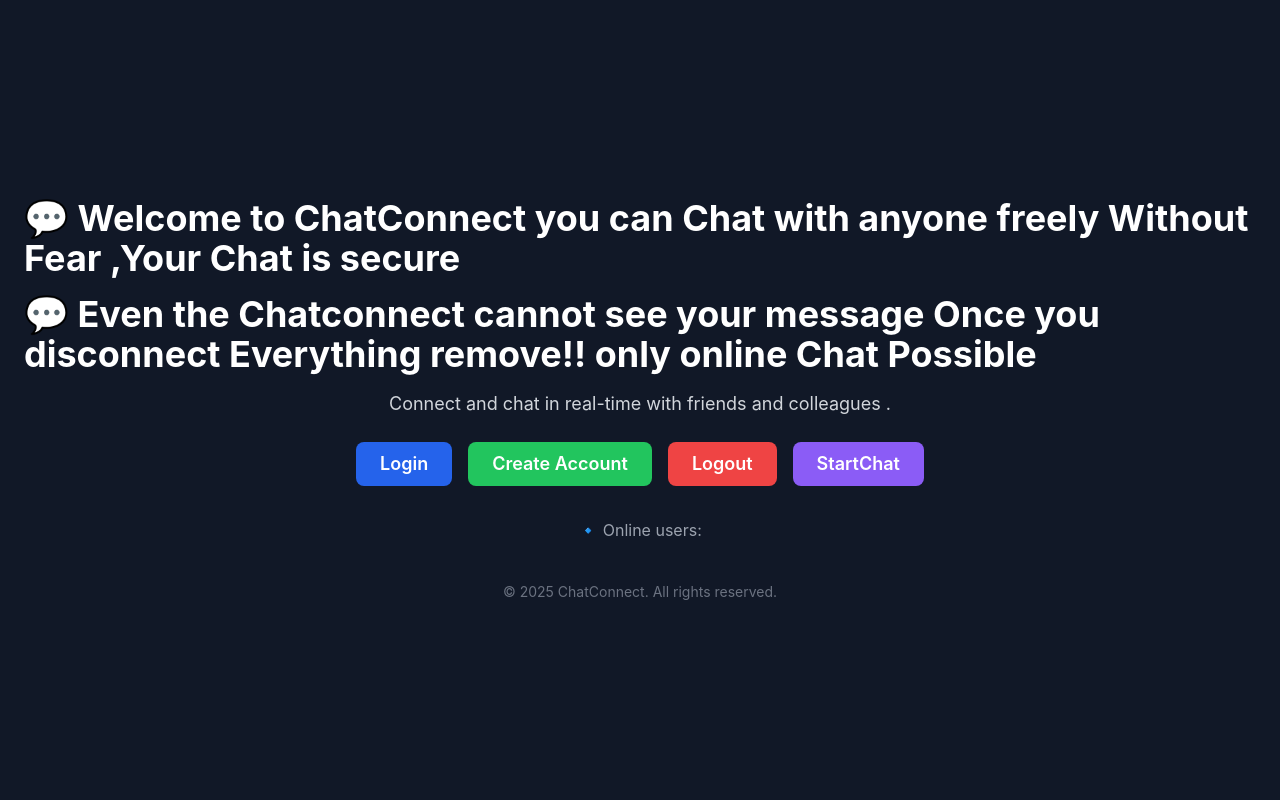
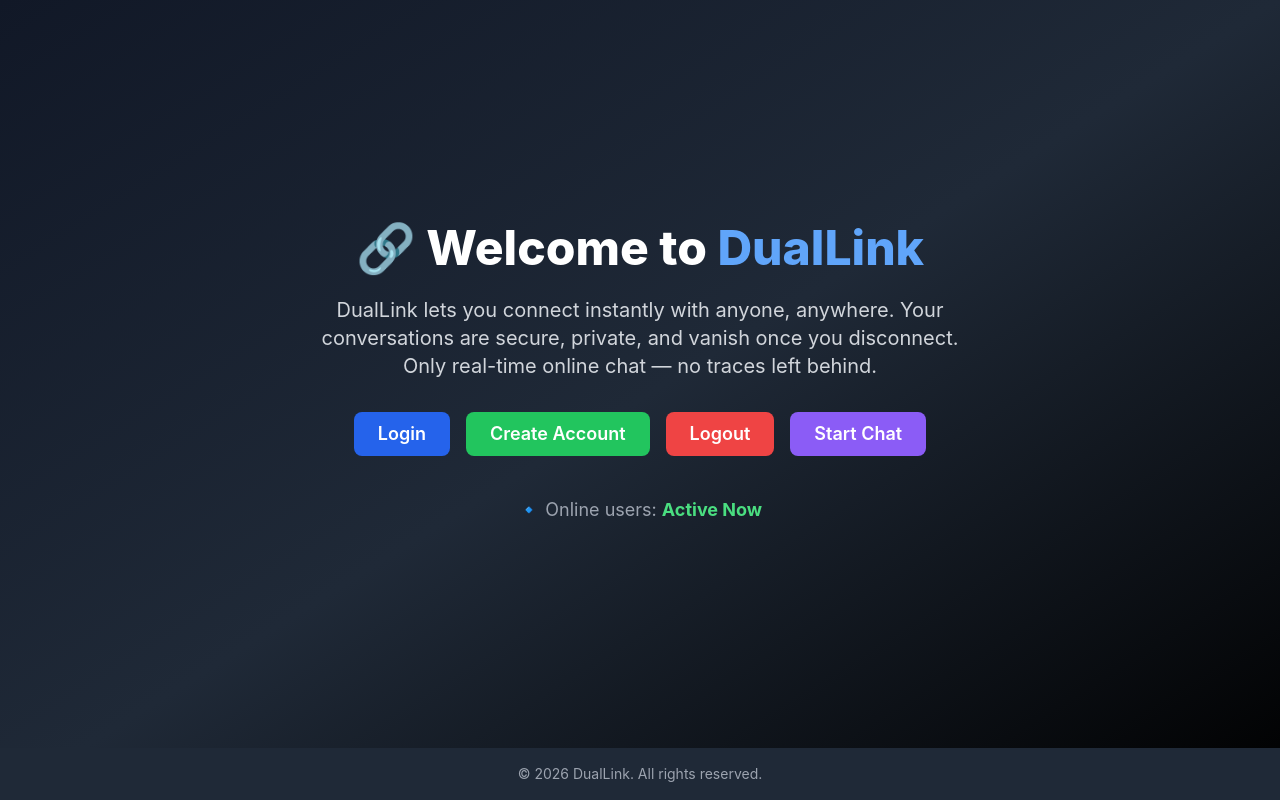
Before and after one commit to Adarsh1442005/Twicecommunication, a React (Create React App) app: page / in a window 1280 px wide. Built offline with nearby package versions, Linux system fonts and the light colour scheme; no server answers.

Commit message:
Update home.js

```diff
--- a/src/home.js
+++ b/src/home.js
@@ -1,39 +1,55 @@
-import React, { useState } from "react";
+import React from "react";
 import { Link } from "react-router-dom";
 
 const Home = () => {
   return (
-        <div className="flex flex-col min-h-screen items-center justify-center bg-gray-900 text-white p-6">
-            {/* Title Section */}
-            <h1 className="text-4xl font-bold mb-4">💬 Welcome to ChatConnect you can Chat with anyone freely Without Fear ,Your Chat is secure</h1>
-            <h1 className="text-4xl font-bold mb-4">💬 Even the Chatconnect cannot see your message Once you disconnect Everything remove!! only online Chat Possible</h1>
-            <p className="text-lg text-gray-300 mb-6">Connect and chat in real-time with friends and colleagues .</p>
+    <div className="flex flex-col min-h-screen bg-gradient-to-br from-gray-900 via-gray-800 to-black text-white">
+      {/* Hero Section */}
+      <section className="flex flex-col items-center justify-center flex-grow px-6 text-center">
+        <h1 className="text-3xl md:text-5xl font-extrabold mb-6 leading-tight">
+          🔗 Welcome to <span className="text-blue-400">DualLink</span>
+        </h1>
+        <p className="text-lg md:text-xl text-gray-300 max-w-2xl mb-8">
+          DualLink lets you connect instantly with anyone, anywhere.
+          Your conversations are secure, private, and vanish once you disconnect.
+          Only real-time online chat — no traces left behind.
+        </p>
 
         {/* Action Buttons */}
-            <div className="space-x-4">
+        <div className="flex flex-wrap gap-4 justify-center">
           <Link to="/login">
-                    <button className="bg-blue-600 px-6 py-2 rounded-lg text-lg font-semibold hover:bg-blue-700 transition">Login</button>
+            <button className="bg-blue-600 px-6 py-2 rounded-lg text-lg font-semibold hover:bg-blue-700 transition transform hover:scale-105">
+              Login
+            </button>
           </Link>
           <Link to="/registration">
-                    <button className="bg-green-500 px-6 py-2 rounded-lg text-lg font-semibold hover:bg-green-600 transition">Create Account</button>
+            <button className="bg-green-500 px-6 py-2 rounded-lg text-lg font-semibold hover:bg-green-600 transition transform hover:scale-105">
+              Create Account
+            </button>
           </Link>
           <Link to="/logout">
-                    <button className="bg-red-500 px-6 py-2 rounded-lg text-lg font-semibold hover:bg-green-600 transition">Logout</button>
+            <button className="bg-red-500 px-6 py-2 rounded-lg text-lg font-semibold hover:bg-red-600 transition transform hover:scale-105">
+              Logout
+            </button>
           </Link>
-
           <Link to="/chat">
-                    <button className="bg-violet-500 px-6 py-2 rounded-lg text-lg font-semibold hover:bg-green-600 transition">StartChat</button>
+            <button className="bg-violet-500 px-6 py-2 rounded-lg text-lg font-semibold hover:bg-violet-600 transition transform hover:scale-105">
+              Start Chat
+            </button>
           </Link>
         </div>
 
         {/* Online Users Section */}
-            <div className="mt-8">
-                <p className="text-gray-400">🔹 Online users:<span className="text-green-400"></span></p>
+        <div className="mt-10">
+          <p className="text-gray-400 text-lg">
+            🔹 Online users: <span className="text-green-400 font-bold">Active Now</span>
+          </p>
         </div>
+      </section>
 
       {/* Footer */}
-            <footer className="mt-10 text-gray-500 text-sm">
-                <p>© 2025 ChatConnect. All rights reserved.</p>
+      <footer className="bg-gray-800 w-full py-4 text-center text-gray-400 text-sm">
+        <p>© 2026 DualLink. All rights reserved.</p>
       </footer>
     </div>
   );
```
Lines whose indentation alone changed are shown as unchanged.
